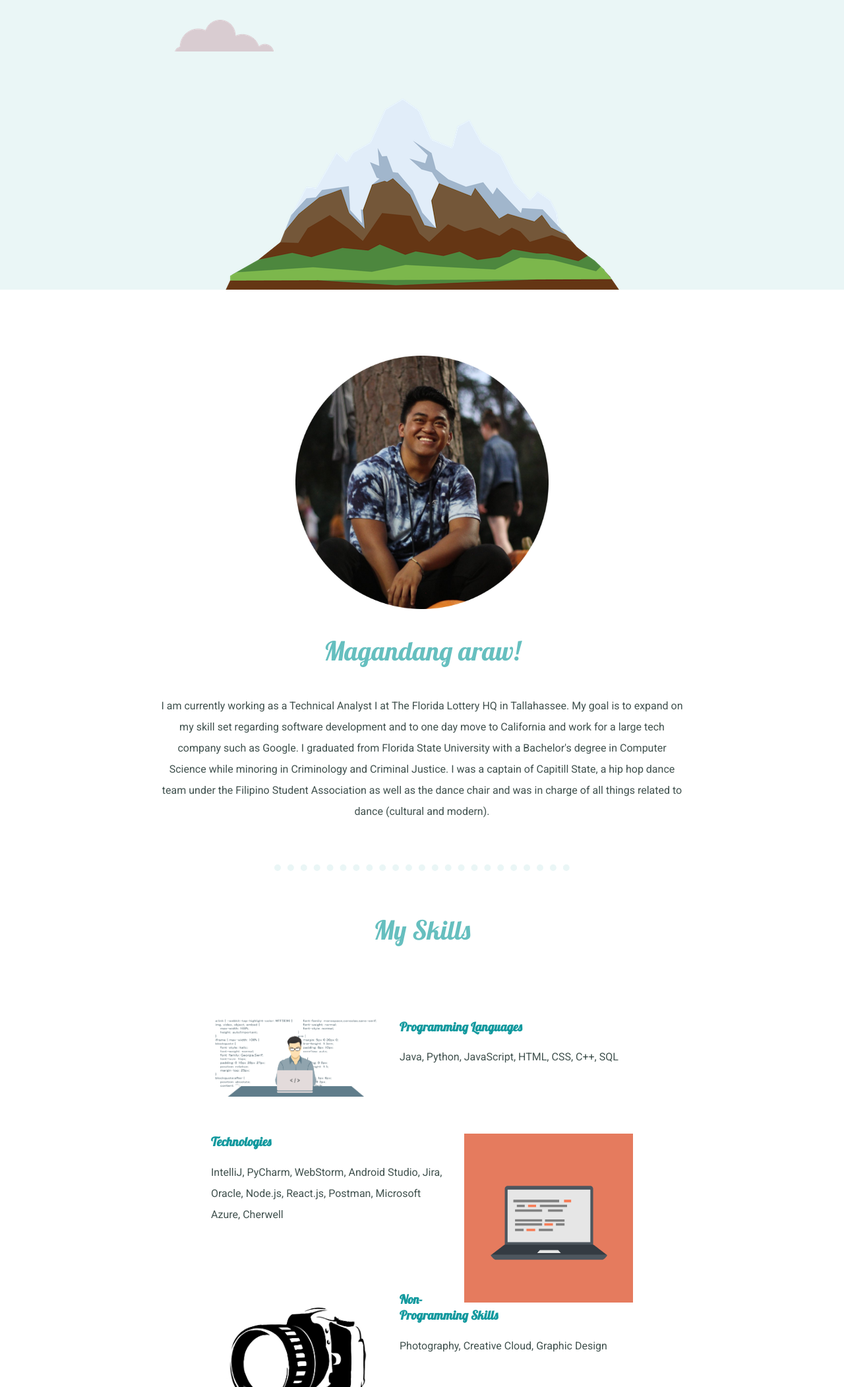
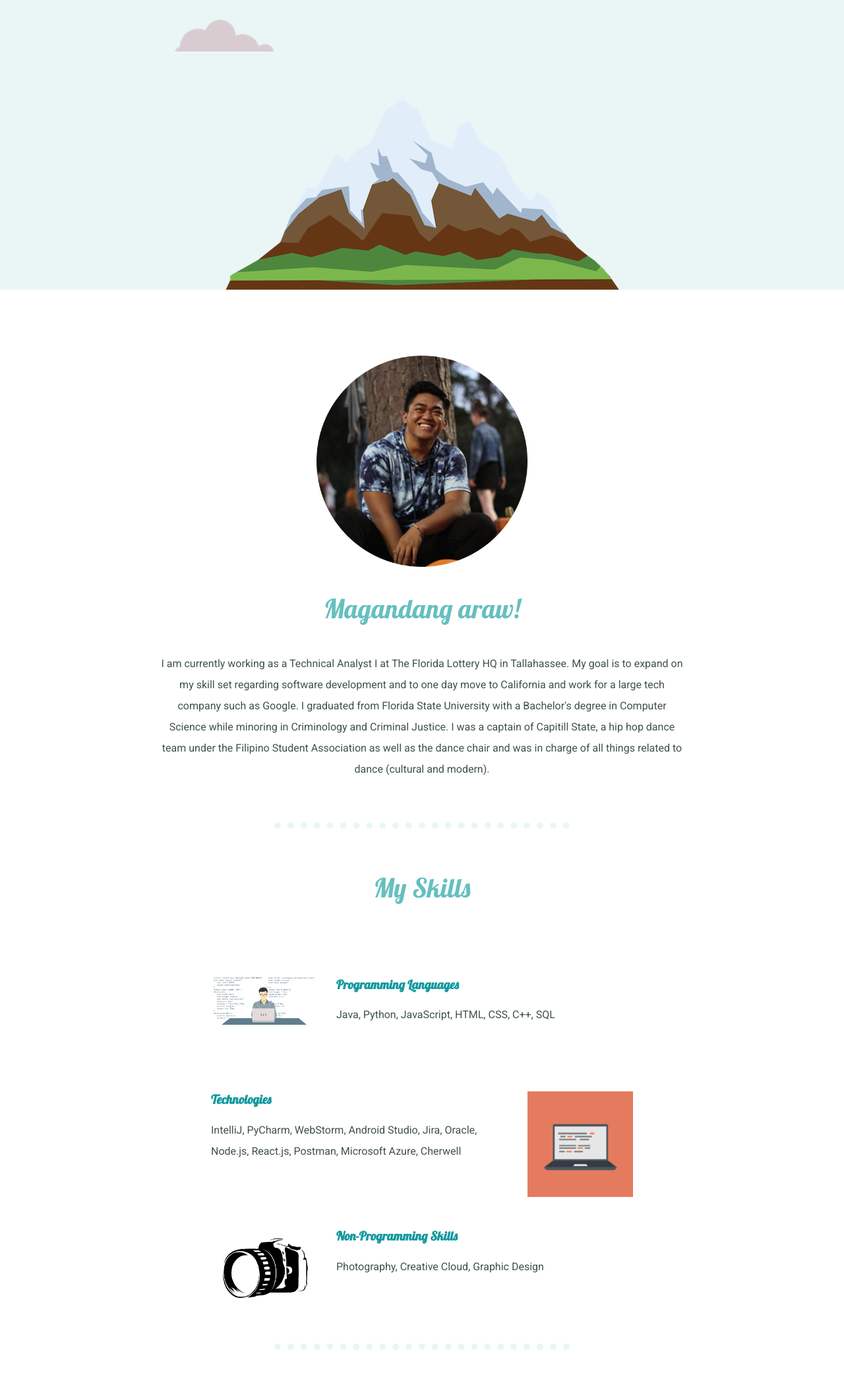
Before and after one commit to yadaovinzce52/CSS-Site, a website: page index.html in a window 1280 px wide. Shown: the part 458-2560 px from the top of the page at 66% size. Drawn offline with Linux system fonts and the light colour scheme; a web font is replaced by a local one.

Commit message:
Updated image sizes

```diff
--- a/css/styles.css
+++ b/css/styles.css
@@ -102,20 +102,20 @@ p {
 }
 
 .coding {
-    width: 40%;
+    width: 25%;
     float: left;
     margin-right: 30px;
 }
 
 
 .technologies {
-    width: 40%;
+    width: 25%;
     float: right;
     margin-left: 30px;
 }
 
 .photo {
-    width: 40%;
+    width: 25%;
     float: left;
     margin-right: 30px;
 }
@@ -157,5 +157,5 @@ p {
 }
 
 #profile {
-    width: 30%;
+    width: 25%;
 }
```
